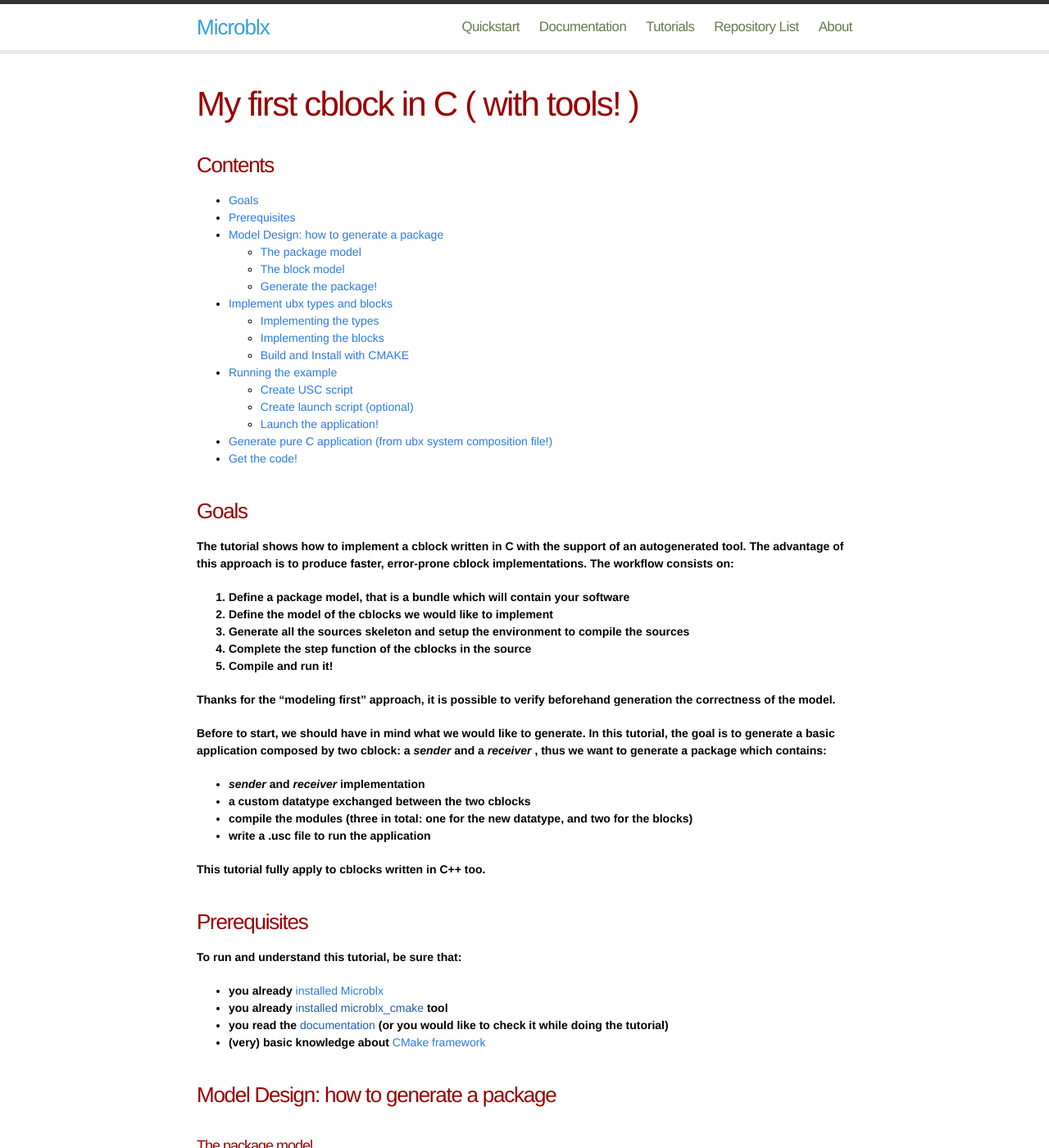
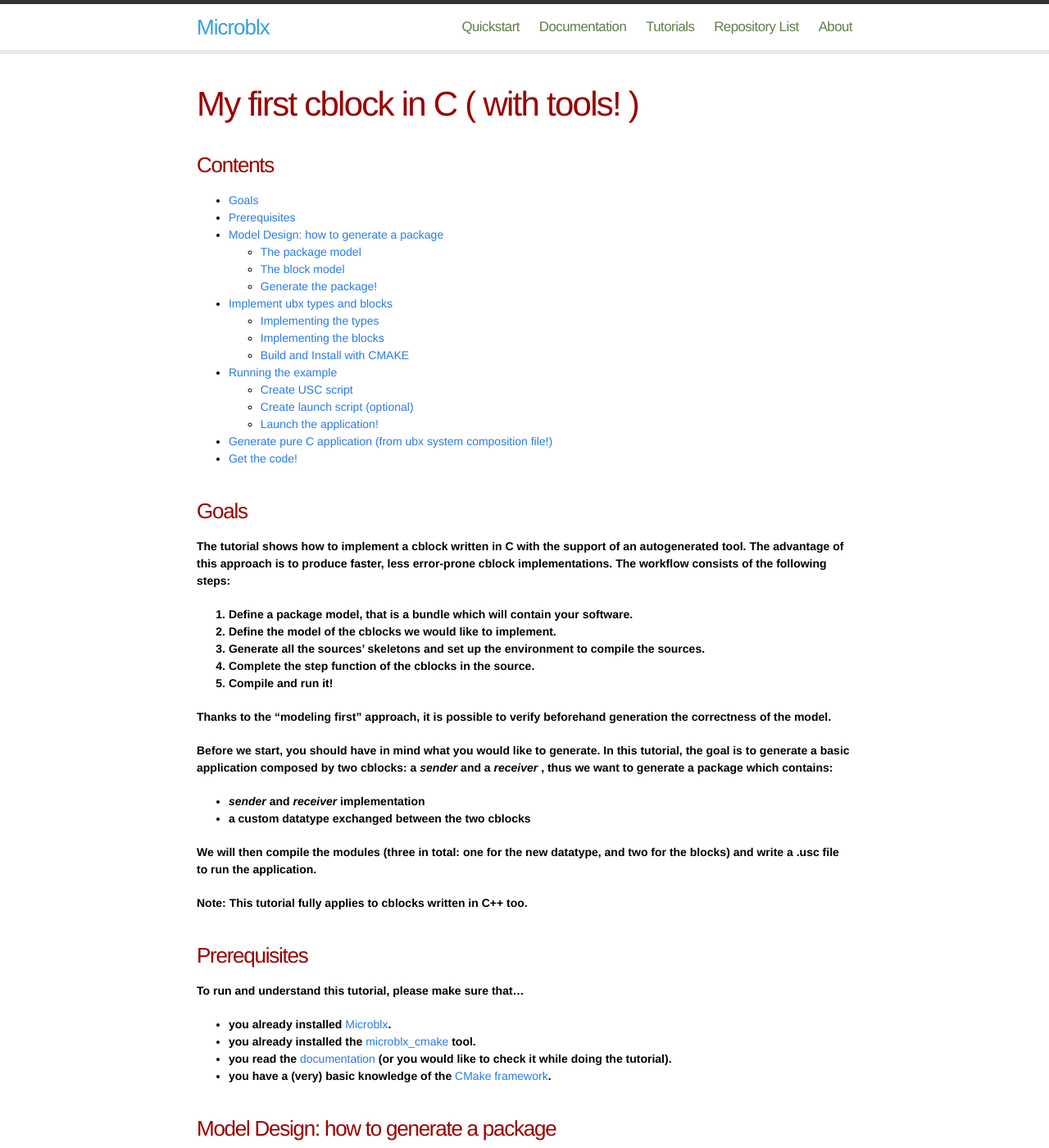
Before and after one commit to UbxTeam/UbxTeam.github.io, a Jekyll site: the page built from Tutorials/c_example_with_auto/c_example_with_auto.md, in a window 1280 px wide and 1400 px high. Shown: the whole window at 82% size. Built offline with Jekyll 4.4.1, drawn with Linux system fonts in a browser that asks for light colours; some of the changed text lies outside the part shown.

Commit message:
fixed some spelling and language

```diff
--- a/Tutorials/c_example_with_auto/c_example_with_auto.md
+++ b/Tutorials/c_example_with_auto/c_example_with_auto.md
@@ -11,36 +11,36 @@ title: "My first cblock in C ( with tools! )"
 
 Goals
 -------------
-The tutorial shows how to implement a cblock written in __C__ with the support of an autogenerated tool. The advantage of this approach is to produce faster, error-prone cblock implementations.
-The workflow consists on:
+The tutorial shows how to implement a cblock written in __C__ with the support of an autogenerated tool. The advantage of this approach is to produce faster, less error-prone cblock implementations.
+The workflow consists of the following steps:
 
-  1. Define a package model, that is a bundle which will contain your software
-  2. Define the model of the cblocks we would like to implement
-  3. Generate all the sources skeleton and setup the environment to compile the sources
-  4. Complete the step function of the cblocks in the source
+  1. Define a package model, that is a bundle which will contain your software.
+  2. Define the model of the cblocks we would like to implement.
+  3. Generate all the sources' skeletons and set up the environment to compile the sources.
+  4. Complete the step function of the cblocks in the source.
   5. Compile and run it!
 
-Thanks for the "modeling first" approach, it is possible to verify beforehand generation the correctness of the model.
+Thanks to the "modeling first" approach, it is possible to verify beforehand generation the correctness of the model.
 
-Before to start, we should have in mind what we would like to generate.
-In this tutorial, the goal is to generate a basic application composed by two cblock: a _sender_ and a _receiver_ , thus we want to generate a package which contains:
+Before we start, you should have in mind what you would like to generate.
+In this tutorial, the goal is to generate a basic application composed by two cblocks: a _sender_ and a _receiver_ , thus we want to generate a package which contains:
 
 * _sender_ and _receiver_ implementation
 * a custom datatype exchanged between the two cblocks
-* compile the modules (three in total: one for the new datatype, and two for the blocks)
-* write a .usc file to run the application
 
-This tutorial fully apply to cblocks written in __C++__ too.
+We will then compile the modules (three in total: one for the new datatype, and two for the blocks) and write a .usc file to run the application.
+
+Note: This tutorial fully applies to cblocks written in __C++__ too.
 
 Prerequisites
 -------------
 
-To run and understand this tutorial, be sure that:
+To run and understand this tutorial, please make sure that...
 
-* you already [installed Microblx](/quickstart/)
-* you already [installed microblx_cmake]() tool
-* you read the [documentation]() (or you would like to check it while doing the tutorial)
-* (very) basic knowledge about [CMake framework](http://www.cmake.org/)
+* you already installed [Microblx](/quickstart/).
+* you already installed the [microblx_cmake](/TODO) tool.
+* you read the [documentation](/TODO) (or you would like to check it while doing the tutorial).
+* you have a (very) basic knowledge of the [CMake framework](http://www.cmake.org/).
 
 Model Design: how to generate a package
 --------------------
@@ -86,7 +86,7 @@ In short, in this description you are saying that the package name is _cblock_tu
 
 > Note: a module name must not have the same name of a block
 
-Further details about the package model can be found in the [Documentation]().
+Further details about the package model can be found in the [Documentation](/TODO).
 
 ### The block model
 
@@ -262,7 +262,7 @@ In short, type:
 ~cblock_tutorial_auto/build$ make
 {% endhighlight %}
 
-To Install, run:
+To install, run:
 {% highlight bash %}
 ~cblock_tutorial_auto/build$ make install
 {% endhighlight %}
@@ -313,7 +313,8 @@ Further informations about the USC files can be found in [USC documentation](/Do
 
 ### Create launch script (optional)
 
-Sometimes it is convenient create a script to wrap up the command line to execute you application. We can do it by creating a script _run.sh_ as follow:
+Sometimes it is convenient to create a script to wrap up the command line to execute you application.
+You can do this by creating a script _run.sh_ as follow:
 
 {% highlight bash %}
 #!/bin/bash
@@ -335,7 +336,7 @@ Now, start your application by typing:
 
 If everything goes fine, you should obtain a similar output at your terminal
 
-![Pins](runusc.png )
+![Pins](runusc.png)
 
 If not, usefull error message will help you to understand what went wrong.
 
@@ -356,7 +357,7 @@ Both __sender__ and __receiver__ are in ___init___ mode (blue color), while the
 The results should be as follow:
 ![Pins](webint2.png)
 
-While, if everything goes is well, we should receive following output on our terminal:
+If everything goes is well, you should receive following output on our terminal:
 {% highlight bash %}
 ...
 MODEL: image array
```
Also changed, not shown: other parts of Tutorials/c_example_with_auto/c_example_with_auto.md (+12 -12 lines).
